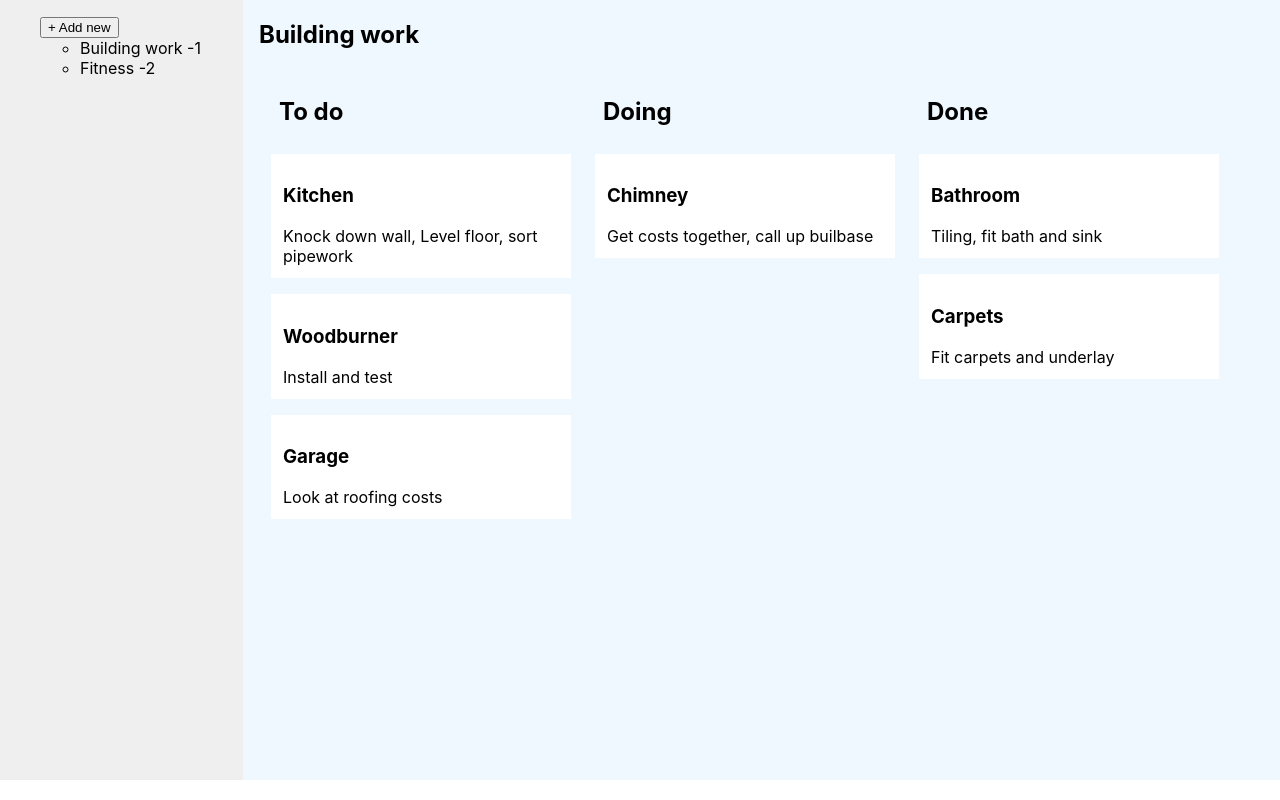
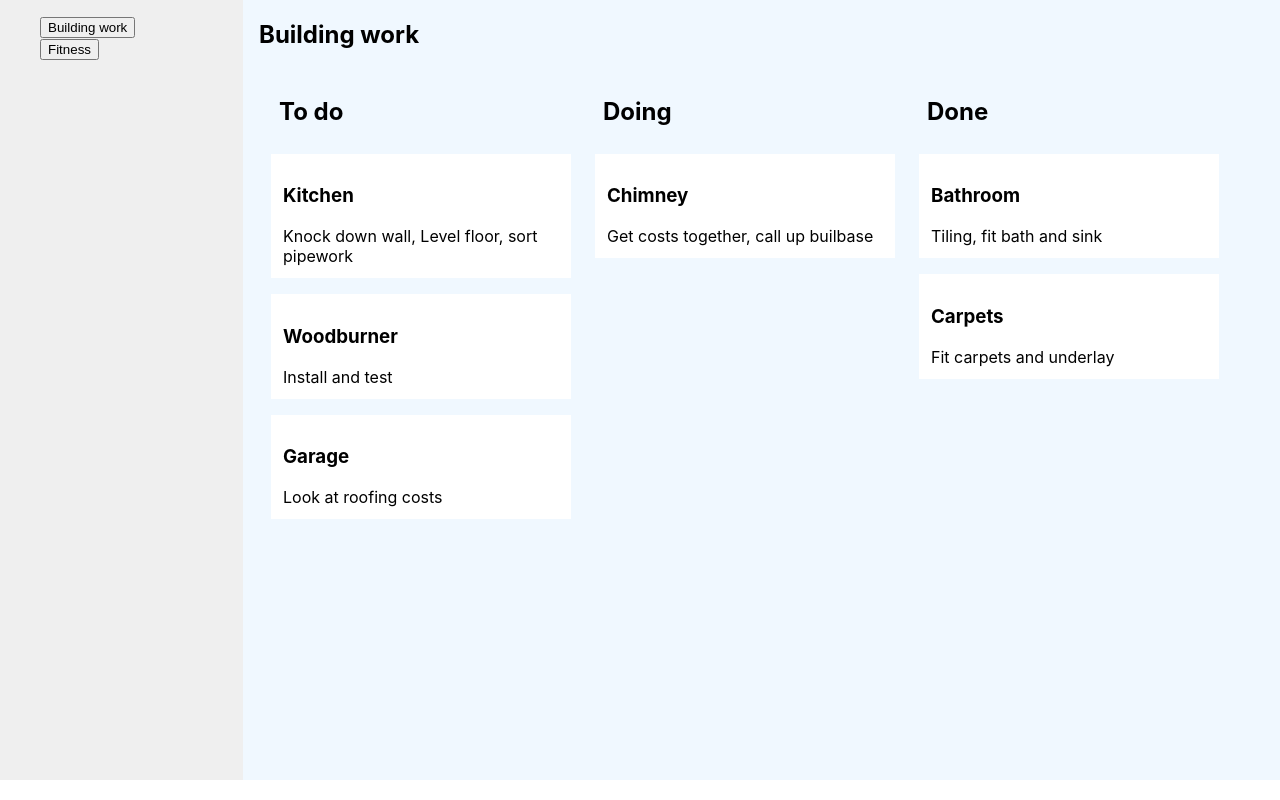
Before and after one commit to cactusfarmer/simple-kanban, a React (Create React App) app: page / in a window 1280 px wide. Built offline with nearby package versions, Linux system fonts and the light colour scheme.

Commit message:
Added the ability to toggle between boards

```diff
--- a/src/components/App/App.tsx
+++ b/src/components/App/App.tsx
@@ -17,6 +17,7 @@ function App() {
   const [boardsData, updateBoards] = useState(data);
   const panel: { data?: CardData } = {};
   const [sidePanel, setSidePanel] = useState(panel);
+  const [chosenBoard, setChosenBoard] = useState({ id: 1, elementIndex: 0 } as KanbanElement);
 
   const operations: BoardOperations = {
     card: {
@@ -47,6 +48,10 @@ function App() {
     },
     board: {
       add: () => console.log('Add board'),
+      view: (board: KanbanElement) => {
+        setSidePanel({});
+        setChosenBoard(board);
+      },
     },
   };
 
@@ -55,7 +60,7 @@ function App() {
   return (
     <Wrapper>
       <Nav boards={boards} operations={operations} />
-      <Wall boards={boards} operations={operations} />
+      <Wall boards={boards} operations={operations} boardPath={chosenBoard} />
       {sidePanel?.data && (<CardEdit card={sidePanel.data} />)}
     </Wrapper>
   );
--- a/src/components/Card/Card.tsx
+++ b/src/components/Card/Card.tsx
@@ -11,6 +11,7 @@ type Props = {
 
 const CardWrap = styled.div`
 background-color: white;
+cursor: pointer;
 margin-bottom:16px;
 box-sizing: border-box;
 padding: 12px`;
--- a/src/components/Nav/Nav.tsx
+++ b/src/components/Nav/Nav.tsx
@@ -21,18 +21,13 @@ function Nav({ boards, operations: { board } }: Props) {
   return (
     <NavWrap>
       <NavBody>
-        <button type="button" onClick={() => board.add()}>+ Add new</button>
-        <ul>
-          {boards?.map(({ name, id }) => (
-            <li key={name}>
+        {boards?.map(({ name, id }, index) => (
+          <div key={id}>
+            <button type="button" onClick={() => { board.view({ id, elementIndex: index }); }}>
               {name}
-              {' '}
-              -
-              {id}
-            </li>
-          ))}
-        </ul>
-
+            </button>
+          </div>
+        ))}
       </NavBody>
     </NavWrap>
   );
--- a/src/components/Wall/Wall.tsx
+++ b/src/components/Wall/Wall.tsx
@@ -7,6 +7,7 @@ import Board from '../Board/Board';
 type Props = {
   operations: BoardOperations
   boards: BoardData[]
+  boardPath: KanbanElement
 };
 
 const WallWrap = styled.main`
@@ -16,12 +17,16 @@ min-width: 0;
 min-height: 100%;
 margin: 0 !important`;
 
-function Wall({ operations, boards }: Props) {
-  const path : KanbanElement[] = [{ id: boards[0].id, elementIndex: 0 }];
+function Wall({ operations, boards, boardPath }: Props) {
+  // const path : KanbanElement[] = [{ id: boards[1].id, elementIndex: 1 }];
 
   return (
     <WallWrap>
-      <Board board={boards[0]} operations={operations} boardPath={path} />
+      <Board
+        board={boards[boardPath.elementIndex]}
+        operations={operations}
+        boardPath={[boardPath]}
+      />
     </WallWrap>
   );
 }
--- a/src/types/board_operations.tsx
+++ b/src/types/board_operations.tsx
@@ -5,5 +5,6 @@ export type BoardOperations = {
         add: Function,
         delete: Function },
     board: {
-        add: Function
+        add: Function,
+        view: Function
     } };
```
